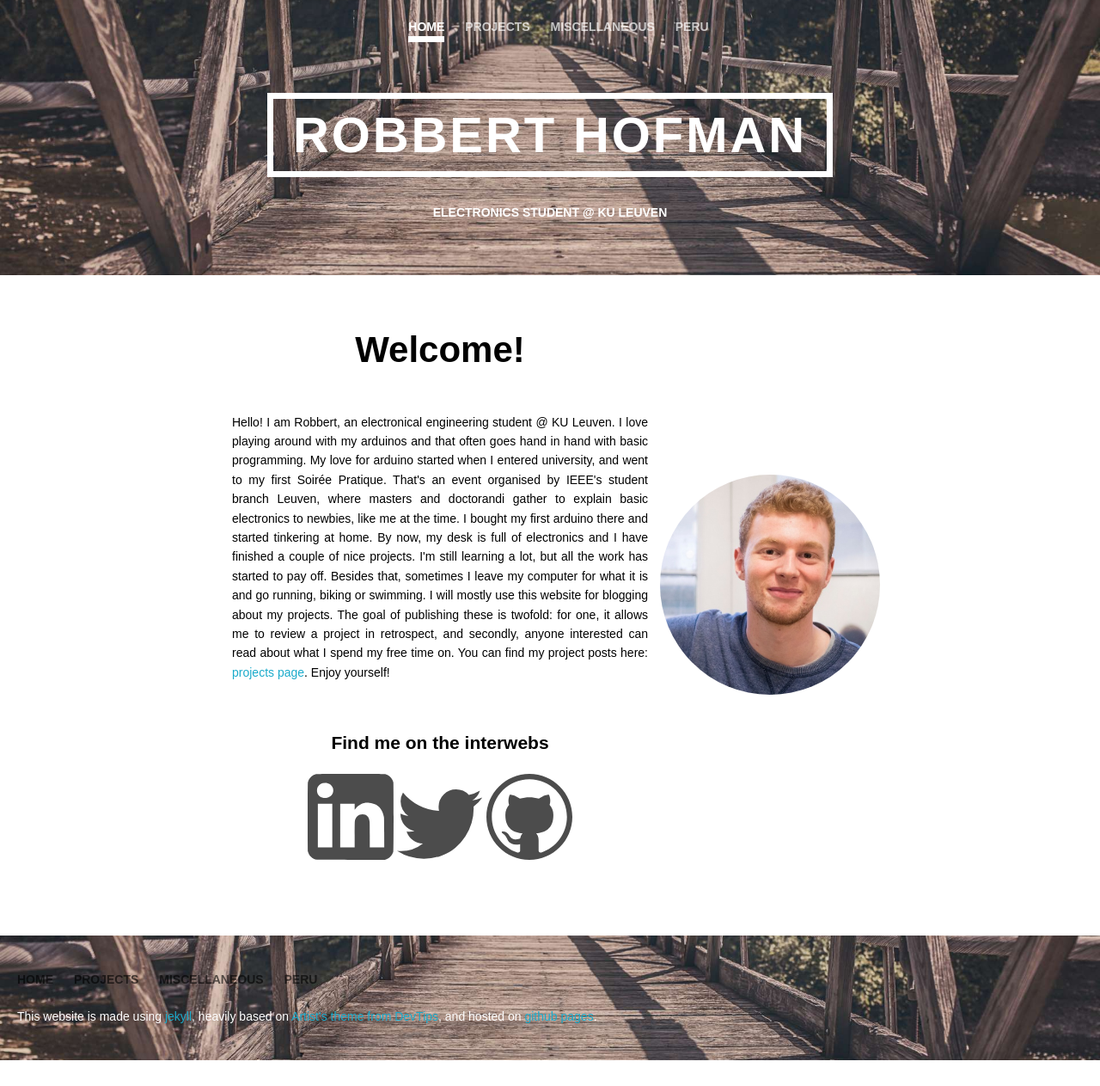
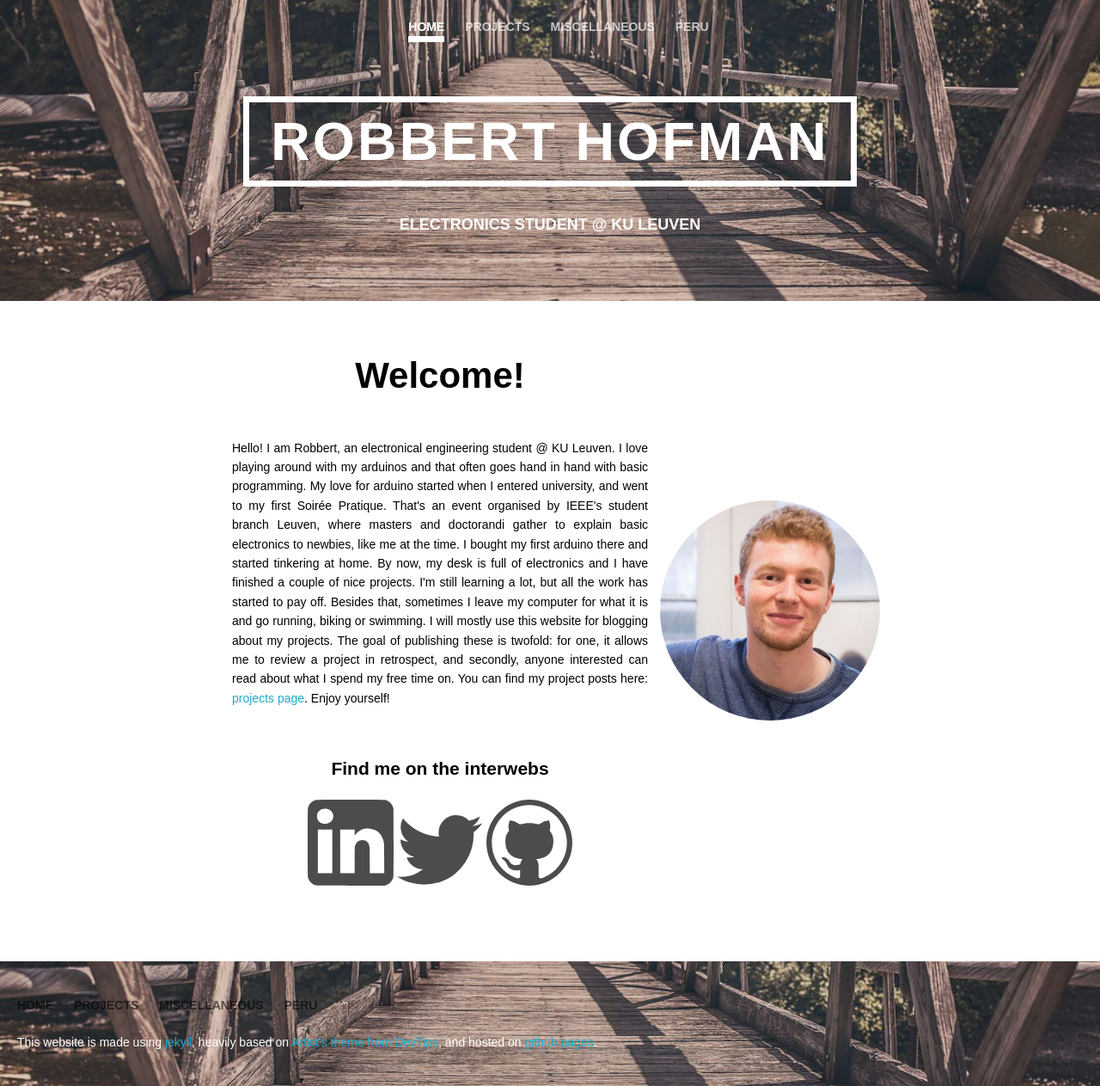
Before and after one commit to RobbertH/robberth.github.io, a Jekyll site: the page built from index.html, in a window 1280 px wide. Shown: the whole page at 86% size. Built offline with Jekyll 4.4.1, drawn with Linux system fonts in a browser that asks for light colours; before the commit the page ends 1233 px from its top, so only the background shows below that.

Commit message:
much improved responsiveness using viewport units on the header

```diff
--- a/_includes/header.html
+++ b/_includes/header.html
@@ -28,6 +28,6 @@
 	</nav>
 
 	<h1><span>Robbert Hofman</span></h1>
-	<p class=kicker>Electronics student @ KU Leuven</p>
+	<p class="kicker">Electronics student @ KU Leuven</p>
 
 </header>
--- a/assets/css/2-base/_base.sass
+++ b/assets/css/2-base/_base.sass
@@ -11,8 +11,10 @@ h1, h2, h3, h4, h5, h6
   letter-spacing: -2px
 
 .huge, h1
+  text-align: left
   hyphens: auto
-  font-size: 68px
+  //font-size: 68px
+  font-size: 6vh
   line-height: 1.05
   letter-spacing: -1px
 
--- a/assets/css/3-modules/_header.sass
+++ b/assets/css/3-modules/_header.sass
@@ -1,7 +1,8 @@
 header
   background-color: black
   background: url($background-img) center center
-  height: 320px
+  height: 50vh
+  max-height: 350px
   background-size: cover
 
   nav
@@ -23,8 +24,9 @@ header
 
   h1
     text-align: center
+    hyphens: none
     font:
-      size: 58px
+      size: 7vh
       weight: 700
     color: #ffffff
     text-transform: uppercase
@@ -40,5 +42,6 @@ header
     text-align: center
     font:
       weight: 700
+      size: 2vh
     text-transform: uppercase
     padding: 20px 0px 0px 0px
```
